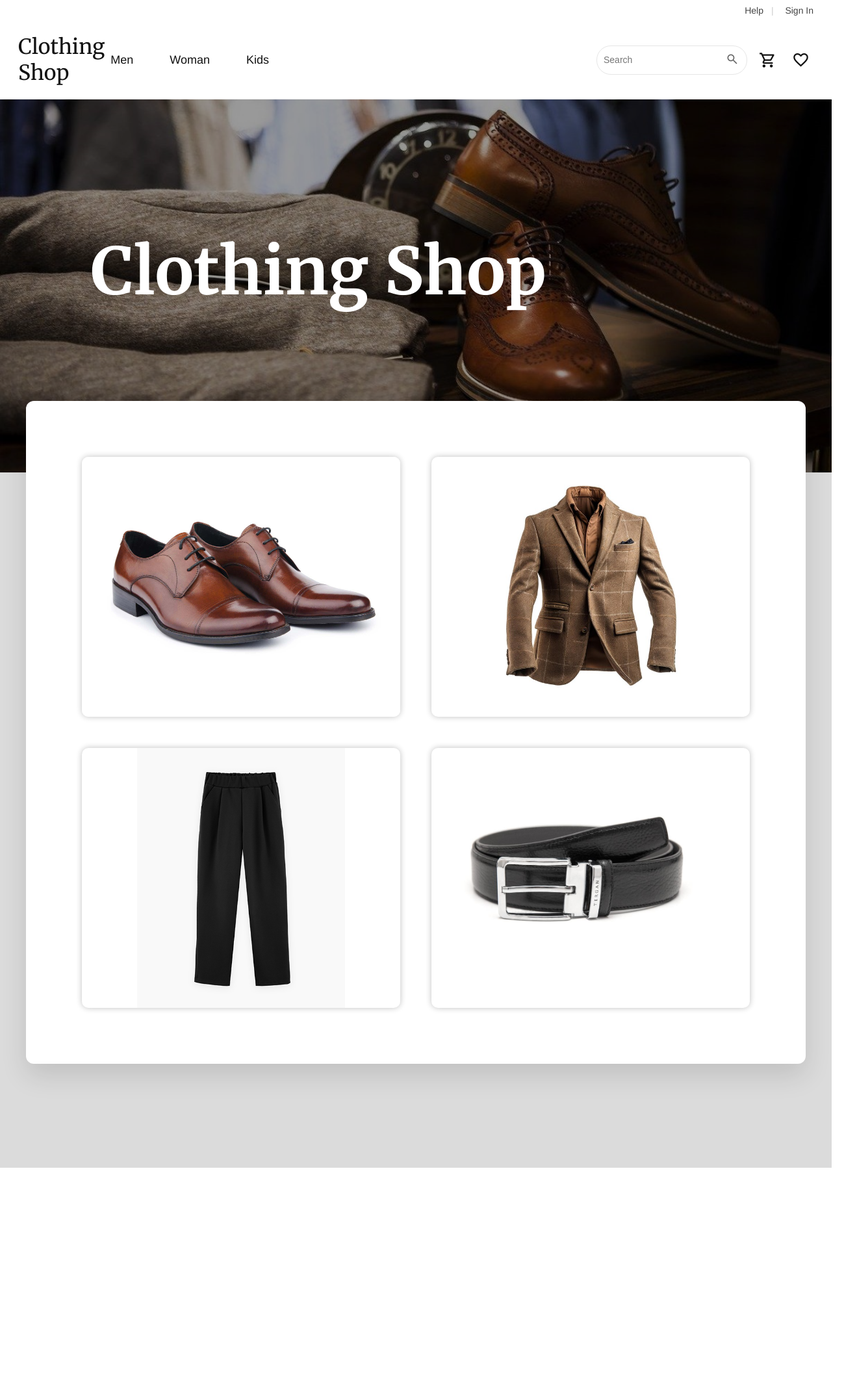
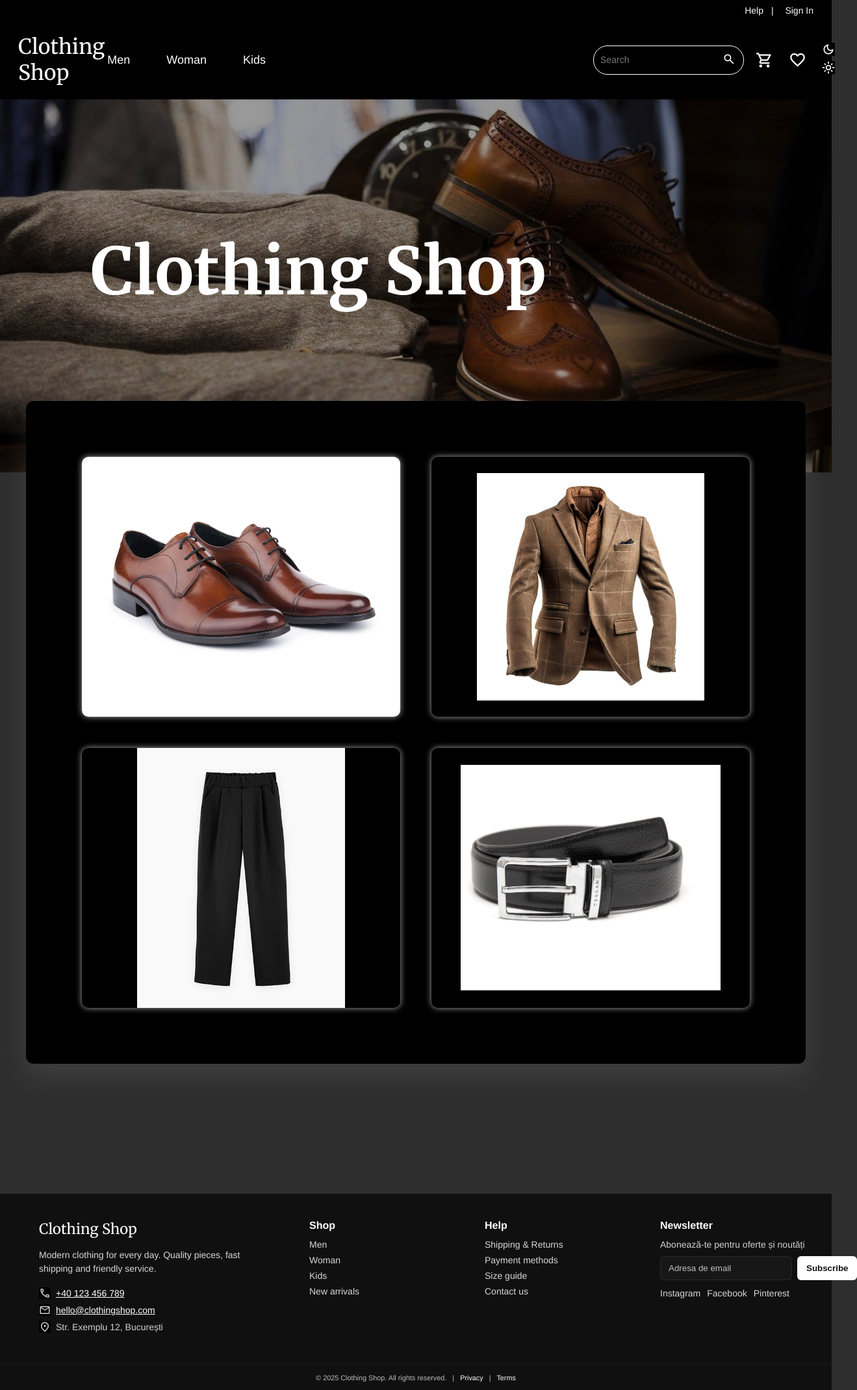
Before and after one commit to klemp0/Landing-page-for-an-online-clothing-shop, a plain HTML site: page index.html in a window 1280 px wide. Shown: the whole page at 65% size, 1319 px wide, since content can reach past the window. Before the commit the page ends 1797 px from the top, so only its background shows below. Drawn offline with nearby package versions, Linux system fonts and the light colour scheme.

Commit message:
added switch mode function

```diff
--- /dev/null
+++ b/footer.css
@@ -0,0 +1,139 @@
+.site-footer {
+  background: #101010;
+  color: #e9e9e9;
+  font-size: 14px;
+  margin-top: 40px;
+}
+.site-footer .footer-inner {
+  max-width: 1200px;
+  margin: 0 auto;
+  padding: 40px 20px;
+  display: grid;
+  grid-template-columns: 388px 242px 242px 242px;
+  gap: 28px;
+  align-items: start;
+  box-sizing: border-box;
+}
+.site-footer .brand-link {
+  font-family: "Merriweather", serif;
+  color: #fff;
+  text-decoration: none;
+  font-size: 22px;
+  display: inline-block;
+  margin-bottom: 8px;
+}
+.site-footer .brand-desc {
+  color: #d7d7d7;
+  margin: 8px 0 18px;
+  line-height: 1.5;
+  max-width: 320px;
+}
+
+.contact-list .contact-item {
+  display: flex;
+  gap: 8px;
+  align-items: center;
+  color: #d0d0d0;
+  margin-bottom: 8px;
+}
+.contact-list .contact-item .material-symbols-outlined {
+  font-size: 18px;
+  color: #cfcfcf;
+}
+
+
+.footer-col h4 {
+  margin: 0 0 12px 0;
+  color: #fff;
+  font-size: 16px;
+}
+.footer-col ul {
+  list-style: none;
+  padding: 0;
+  margin: 0;
+}
+.footer-col li {
+  margin-bottom: 8px;
+}
+.footer-col a {
+  color: #d7d7d7;
+  text-decoration: none;
+}
+.footer-col a:hover {
+    color: #fff;
+}
+
+
+.newsletter p {
+    color: #d0d0d0;
+    margin: 0 0 10px;
+}
+
+.newsletter form {
+  display: flex;
+  gap: 8px;
+  margin-bottom: 12px;
+}
+.newsletter input[type="email"] {
+  flex: 1;
+  padding: 10px 12px;
+  border-radius: 6px;
+  border: 1px solid rgba(255,255,255,0.08);
+  background: rgba(255,255,255,0.03);
+  color: #fff;
+  outline: none;
+}
+.newsletter input::placeholder {
+    color: #bfbfbf;
+}
+.newsletter button {
+  background: #fff;
+  color: #111;
+  border: 0;
+  padding: 10px 14px;
+  border-radius: 6px;
+  cursor: pointer;
+  font-weight: 600;
+}
+.newsletter button:hover { opacity: 0.95; }
+
+
+.social {
+    display:flex;
+    gap:10px;
+    align-items:center;
+    margin-top:6px;
+}
+
+.footer-bottom {
+  border-top: 1px solid rgba(255,255,255,0.04);
+  text-align: center;
+  padding: 12px 16px;
+  color: #bdbdbd;
+  font-size: 13px;
+}
+
+.contact-list .contact-item a {
+  color: #fff;
+}
+
+.footer-bottom a {
+  color: #fff;
+  text-decoration: none;
+}
+
+
+.footer-bottom a:hover,
+.contact-list .contact-item a:hover {
+  text-decoration: underline;
+}
+
+.insta{
+    width: 40px;
+}
+.facebook{
+    width: 53px;
+}
+.pinterest{
+    width: 40px;
+}
--- a/header.css
+++ b/header.css
@@ -5,6 +5,19 @@ body {
   background: #fff;
 }
 
+.material-symbols-outlined{
+    color: #000000;
+    background-color: rgb(255, 255, 255);
+    border: none;
+}
+
+.theme-toggle {
+    background: none;
+    border: none;
+    cursor: pointer;
+    font-size: 24px;
+    color: #000000;
+}
 
 .site-header .topbar {
   display:flex;
--- a/index.html
+++ b/index.html
@@ -9,15 +9,17 @@
   <link href="https://fonts.googleapis.com/css2?family=Merriweather:ital,opsz,wght@0,18..144,300..900;1,18..144,300..900&display=swap" rel="stylesheet">
   <link rel="stylesheet" href="main.css">
   <link rel="stylesheet" href="header.css">
+  <link rel="stylesheet" href="footer.css">
+  <link id="style" rel="stylesheet" href="switch.css">
   <title>Clothing Shop</title>
 </head>
 
 <header class="site-header">
   <div class="topbar">
-    <div class="topbar-right">
-      <a href="">Help</a>
-      <span class="sep">|</span>
-      <a href="">Sign In</a>
+    <div class="topbar-right top-dark">
+      <a href="" class="a-white">Help</a>
+      <span class="sep sep-white">|</span>
+      <a href="" class="a-wjite">Sign In</a>
     </div>
   </div>
 
@@ -47,6 +49,12 @@
       <button class="icon-btn" aria-label="Favorite">
         <span class="material-symbols-outlined" aria-hidden="true">favorite</span>
       </button>
+
+    <button id="themeToggle" class="theme-toggle" aria-pressed="false" aria-label="Comută temă">
+      <span class="material-symbols-outlined" id="dark">dark_mode</span>
+      <span class="material-symbols-outlined" id="light">light_mode</span>
+    </button>
+
     </div>
   </nav>
 </header>
@@ -83,5 +91,69 @@
 
   </main>
 
+  <footer class="site-footer">
+  <div class="footer-inner">
+    <div class="footer-brand">
+      <a href="/" class="brand-link">Clothing Shop</a>
+      <p class="brand-desc">Modern clothing for every day. Quality pieces, fast shipping and friendly service.</p>
+
+      <div class="contact-list">
+        <div class="contact-item">
+          <span class="material-symbols-outlined">phone</span>
+          <a href="tel:+40123456789">+40 123 456 789</a>
+        </div>
+        <div class="contact-item">
+          <span class="material-symbols-outlined">email</span>
+          <a href="mailto:hello@clothingshop.com">hello@clothingshop.com</a>
+        </div>
+        <div class="contact-item">
+          <span class="material-symbols-outlined">location_on</span>
+          <span>Str. Exemplu 12, București</span>
+        </div>
+      </div>
+    </div>
+
+    <nav class="footer-col">
+      <h4>Shop</h4>
+      <ul>
+        <li><a href="#">Men</a></li>
+        <li><a href="#">Woman</a></li>
+        <li><a href="#">Kids</a></li>
+        <li><a href="#">New arrivals</a></li>
+      </ul>
+    </nav>
+
+    <div class="footer-col">
+      <h4>Help</h4>
+      <ul>
+        <li><a href="#">Shipping & Returns</a></li>
+        <li><a href="#">Payment methods</a></li>
+        <li><a href="#">Size guide</a></li>
+        <li><a href="#">Contact us</a></li>
+      </ul>
+    </div>
+
+    <div class="footer-col newsletter">
+      <h4>Newsletter</h4>
+      <p>Abonează-te pentru oferte și noutăți</p>
+      <form id="newsletter" onsubmit="return false;">
+        <input type="email" name="email" placeholder="Adresa de email" aria-label="Email">
+        <button type="submit">Subscribe</button>
+      </form>
+
+      <div class="social">
+        <a href="#" aria-label="Instagram" class="social-link">Instagram</a>
+        <a href="#" aria-label="Facebook"  class="social-link">Facebook</a>
+        <a href="#" aria-label="Pinterest" class="social-link">Pinterest</a>
+      </div>
+    </div>
+  </div>
+
+  <div class="footer-bottom">
+    <small>© 2025 Clothing Shop. All rights reserved. &nbsp; | &nbsp; <a href="#">Privacy</a> &nbsp; | &nbsp; <a href="#">Terms</a></small>
+  </div>
+</footer>
+
+<script src="theme-toggle.js"></script>
 </body>
 </html>
--- /dev/null
+++ b/switch.css
@@ -0,0 +1,229 @@
+body {
+  margin: 0;
+  font-family: "Helvetica Neue", Arial, sans-serif;
+  color: #ffffff;
+  background: rgb(46, 46, 46);
+}
+
+.material-symbols-outlined{
+    color: #ffffff;
+    background-color: black;
+    border: none;
+}
+
+.theme-toggle {
+    background: none;
+    border: none;
+    cursor: pointer;
+    font-size: 24px;
+    color: #ffffff;
+}
+
+.site-header .topbar {
+  display:flex;
+  justify-content:right;
+  align-items:center;
+  padding:8px 28px;
+  font-size:14px;
+  color:#ffffff;
+  background:#000000;
+}
+
+.topbar-right a { color:#ffffff; text-decoration:none; margin-left:6px; }
+.topbar-right .sep { margin:0 8px; color:#ffffff; }
+
+
+.navbar {
+  display:grid;
+  grid-template-columns: 1fr auto 1fr;
+  align-items:center;
+  padding:20px 28px;
+  border-bottom:1px solid rgba(0, 0, 0, 0.06);
+  background: #000000;
+}
+
+.brand {
+  font-family: "Merriweather", serif;
+  font-size:32px;
+  color:#ffffff;
+  text-decoration:none;
+}
+
+.catalog {
+  list-style:none;
+  margin:0;
+  padding:0;
+  display:flex;
+  gap:48px;
+  justify-self:center;
+}
+
+.catalog a {
+  color:#ffffff;
+  text-decoration:none;
+  font-size:18px;
+  padding:8px 4px;
+}
+.catalog a:hover { color:#ffffff; }
+
+.nav-action {
+  display:flex;
+  align-items:center;
+  gap:12px;
+  margin-left: 500px;
+}
+
+.search {
+  display:flex;
+  align-items:center;
+  gap:6px;
+  border:1px solid #ffffff;
+  border-radius:22px;
+  padding:6px 8px;
+  background:#000000;
+}
+.search input {
+  display: block;   /* înlocuiește orice display:none */
+  width: 180px;
+  border: 0;
+  outline: none;
+  background: transparent;
+  font-size: 14px;
+}
+.search-btn {
+  border:0;
+  background:transparent;
+  padding:4px;
+  cursor:pointer;
+  color:#ffffff;
+}
+
+.material-symbols-outlined {
+  font-family: 'Material Symbols Outlined', sans-serif !important;
+  font-variation-settings: 'FILL' 0, 'wght' 400, 'GRAD' 0, 'opsz' 24;
+  font-size: 20px;
+  line-height: 1;
+  display: inline-block;
+}
+.icon-btn {
+  border:0;
+  background:transparent;
+  padding:6px;
+  display:inline-flex;
+  align-items:center;
+  justify-content:center;
+  cursor:pointer;
+  color:#ffffff;
+}
+.icon-btn .material-symbols-outlined { font-size:27px; }
+
+.icon-btn:hover,
+.search-btn:hover { color:#ffffff; }
+
+main {
+ display: block;               /* flux normal, nu centrat vertical */
+    margin: 0;
+    padding: 0;
+    background-color: rgb(46, 46, 46);
+    width: 100%;
+    box-sizing: border-box;
+    padding-bottom: 100px;
+}
+
+
+.back_img{
+  position: relative;
+    display: block;
+    width: 100%;
+    overflow: hidden;
+}
+
+.back_img img {
+     display: block;
+    width: 100%;
+    max-width: 1850px; /* modifică această valoare pentru lățimea dorită */
+    margin: 0 auto;
+    height: auto;
+    filter: brightness(0.6);
+}
+
+.title{
+    position: absolute;
+    left: 140px;
+    bottom: 180px;
+    font-family: "Merriweather", serif;
+    color: #ffffff;                             /* culoare pe imagine */
+    font-size: 100px;     /* scalează responsiv */  /* contrast pe imagine */
+    z-index: 2;
+}
+
+.panel{
+    width: calc(100% - 80px);
+    max-width: 1500px;
+    min-height: 100%;
+    margin-top: -110px;      /* ajustează cât suprapune (măriți/ Micșorați) */
+    margin-bottom: 60px;
+    background-color: #000000;
+    border-radius: 12px;
+    padding: 36px;
+    box-shadow: 0 18px 40px rgba(203, 203, 203, 0.12);
+    z-index: 3;
+    box-sizing: border-box;
+}
+
+.both{
+      display: flex;
+    flex-direction: column; /* <--- face .panel să fie sub .back_img */
+    align-items: center;
+    gap: 0;
+}
+
+.panel-inner {
+  display: grid;
+  justify-content: center;
+  align-items: center;
+  grid-template-columns: repeat(2, 1fr);
+  gap: 48px;
+  padding: 50px;
+}
+
+/* fiecare card */
+.panel-item {
+  border-radius: 10px;
+  overflow: hidden;
+  height: 400px;
+  box-shadow: 0 0 10px rgb(163, 163, 163);
+  display: flex;
+  align-items: center;
+  justify-content: center;
+  transition: transform .35s ease;
+}
+
+/* imaginea ocupă întreg cardul păstrând proporțiile */
+.panel-item img {
+  object-fit: cover;
+  display: block;
+  transition: transform .35s ease;
+}
+
+/* efect ușor hover */
+.panel-item:hover img {
+  transform: scale(1.03);
+}
+.panel-item:hover {
+  transform: scale(1.03);
+}
+
+.shoes{
+    width: 500px;
+}
+.pants{
+    width: 320px;
+}
+
+.top{
+    width: 350px;
+}
+.belt{
+    width: 400px;
+}
--- /dev/null
+++ b/theme-toggle.js
@@ -0,0 +1,16 @@
+var currentState = true;
+let changeButton = document.getElementById("themeToggle");
+
+function switchTheme() {
+    if (currentState) {
+        document.getElementById('style').href = "main.css", "header.css";
+        document.getElementById('light').style.display = "inline";
+        document.getElementById('dark').style.display = "none";
+    }else{
+        document.getElementById('style').href = "switch.css";
+        document.getElementById('dark').style.display = "inline";
+        document.getElementById('light').style.display = "none";
+    }
+    currentState = !currentState;
+}
+changeButton.addEventListener("click", switchTheme);
```
Also changed, not shown: main.css (line endings or trailing spaces).
